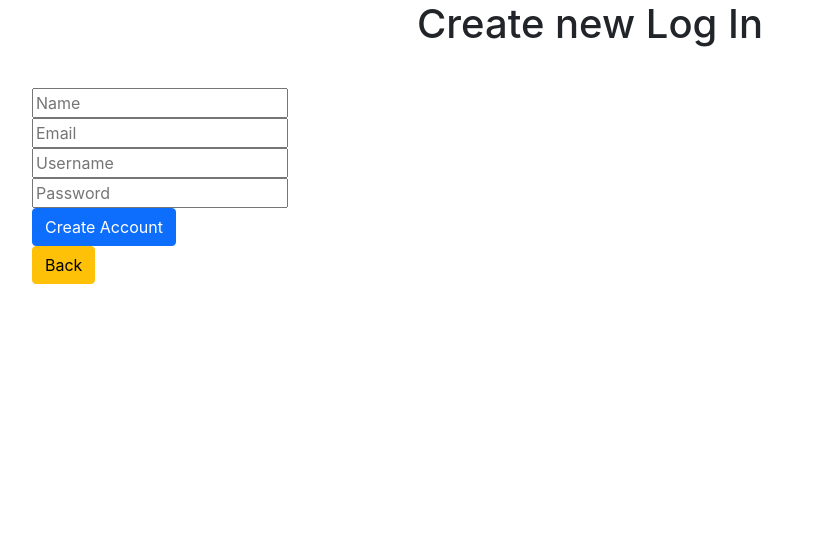
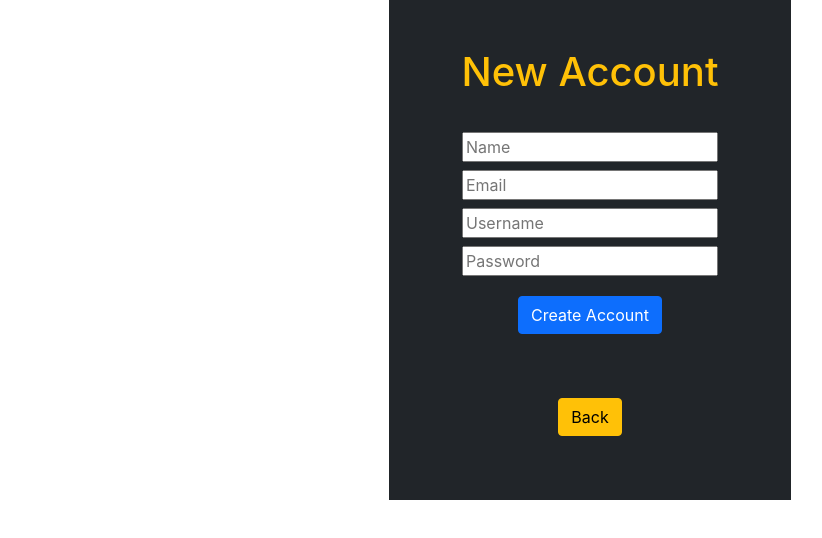
Before and after one commit to CloneJediXI/RunMyHouseClient, a React (Create React App) app in the folder electron-app/: page / in a window 1280 px wide. Both pictures are taken after typing "Sample", "Sample" into the empty fields and a click on the button "Create Account". Shown: the top 538 px of the page, without its empty margins (50-872 px from the left). Built offline with nearby package versions, Linux system fonts and the light colour scheme.

Commit message:
Cleaned up login and new account screens. Removed bank info inputs

```diff
--- a/electron-app/src/components/LogIn.jsx
+++ b/electron-app/src/components/LogIn.jsx
@@ -39,18 +39,19 @@ class LogIn extends React.Component {
     let html = <div className="row m-0">
         <div className="col-md-4 col-1"></div>
         <div className="col-10 col-md-4">
-          <div className="container bg-dark text-light p-5 m-0">
-            <h1 className="text-center">Log In</h1>
-            <p className="text-danger">{this.state.message}</p>
-            <input type="text" value={this.state.username} placeholder="Username" onChange={(event) => this.setState({username: event.target.value})}/>
+          <div className="container bg-dark text-light p-5 m-0 text-center">
+            <h1 className="text-center fst-italic text-warning">Run My House</h1>
+            <h2 className="text-center">Log In</h2>
+            <h4 className="text-danger">{this.state.message}</h4>
+            <input className="m-1" type="text" value={this.state.username} placeholder="Username" onChange={(event) => this.setState({username: event.target.value})}/>
             <br/>
-            <input type="text" value={this.state.password} placeholder="Password" onChange={(event) => this.setState({password: event.target.value})}/>
+            <input className="m-1" type="text" value={this.state.password} placeholder="Password" onChange={(event) => this.setState({password: event.target.value})}/>
             <br/>
-            <button type="submit" className="btn btn-primary" onClick={() => this.logIn()}>Log Me In</button>
+            <button className="m-1" type="submit" className="btn btn-primary" onClick={() => this.logIn()}>Log Me In</button>
             <br/>
             <br/>
             <br/>
-            <button className="btn btn-success me-5 mb-3" onClick={() => this.enterCreate()}>Create Account</button>
+            <button className="btn btn-success mb-3 me-2" onClick={() => this.enterCreate()}>Create Account</button>
             <button className="btn btn-success mb-3" onClick={() => this.enterCreateContractor()}>New Contractor</button>
 
           </div>
--- a/electron-app/src/components/NewContractor.jsx
+++ b/electron-app/src/components/NewContractor.jsx
@@ -69,29 +69,33 @@ class NewContractor extends React.Component {
 
   }
   render(){
-    let html = <div className="contact">
-        <div className="container">
-            <h1 className="text-center">Create new Contractor Account</h1>
-            <p className="text-danger">{this.state.message}</p>
+    let html = <div className="row m-0">
+        <div className="col-md-4 col-1"></div>
+        <div className="col-10 col-md-4">
+            <div className="container bg-dark text-light p-5 m-0 text-center">
+                <h1 className="text-center text-warning">New Contractor</h1>
+                <h4 className="text-danger">{this.state.message}</h4>
                 <br/>
-            <input type="text" value={this.state.companyName} placeholder="Company Name" onChange={(event) => this.setState({companyName: event.target.value})}/>
+                <input className="m-1" type="text" value={this.state.companyName} placeholder="Company Name" onChange={(event) => this.setState({companyName: event.target.value})}/>
                 <br/>
-            <input type="text" value={this.state.password} placeholder="Password" onChange={(event) => this.setState({password: event.target.value})}/>
+                <input className="m-1" type="text" value={this.state.password} placeholder="Password" onChange={(event) => this.setState({password: event.target.value})}/>
                 <br/>
-            <select value={this.state.service} onChange={(event) => this.setState({service: event.target.value})}>
+                <div className="mt-2 bg-secondary p-3">
+                    <label className="mb-1 me-1">Select Service Type</label>
+                    <select className="mb-1" value={this.state.service} onChange={(event) => this.setState({service: event.target.value})}>
                         {this.state.types.map(element => <option value={element} key={element}>{element}</option>)}
                     </select>
-            <label>Add New Service</label>
-            <input type="text" value={this.state.newType} placeholder="New Type of Service" onChange={(event) => this.setState({newType: event.target.value})}/>
+                    <br/>
+                    <label className="mb-1">Add New Service</label>
+                    <input className="mb-1" type="text" value={this.state.newType} placeholder="New Type of Service" onChange={(event) => this.setState({newType: event.target.value})}/>
                     <button className="btn btn-success" onClick={() => this.newType()}>Submit</button>
+                </div>
+
                 <br/>
-            <input type="text" value={this.state.routingNumber} placeholder="Bank Routing number" onChange={(event) => this.setState({routingNumber: event.target.value})}/>
+                <button className="mb-3 mt-1 btn btn-primary" onClick={() => this.newUser()}>Create Account</button>
                 <br/>
-            <input type="text" value={this.state.acountNumber} placeholder="Bank Account Number" onChange={(event) => this.setState({acountNumber: event.target.value})}/>
-            <br/>
-            <button className="btn btn-primary" onClick={() => this.newUser()}>Create Account</button>
-            <br/>
-            <button className="btn btn-warning" onClick={() => this.exitCreateContractor(false)}>Back</button>
+                <button className="mt-3 btn btn-warning" onClick={() => this.exitCreateContractor(false)}>Back</button>
+            </div>
         </div>
     </div>;
     return (html);
--- a/electron-app/src/components/NewUser.jsx
+++ b/electron-app/src/components/NewUser.jsx
@@ -38,22 +38,25 @@ class NewUser extends React.Component {
 
   }
   render(){
-    let html = <div className="contact">
-        <div className="container">
-            <h1 className="text-center">Create new Log In</h1>
-            <p className="text-danger">{this.state.message}</p>
+    let html = <div className="row m-0" >
+        <div className="col-md-4 col-1"></div>
+        <div className="col-10 col-md-4">
+            <div className="container bg-dark text-light p-5 m-0 text-center">
+                <h1 className="text-center text-warning">New Account</h1>
+                <h4 className="text-danger">{this.state.message}</h4>
                 <br/>
-            <input type="text" value={this.state.fullName} placeholder="Name" onChange={(event) => this.setState({fullName: event.target.value})}/>
+                <input className="m-1" type="text" value={this.state.fullName} placeholder="Name" onChange={(event) => this.setState({fullName: event.target.value})}/>
                 <br/>
-            <input type="text" value={this.state.email} placeholder="Email" onChange={(event) => this.setState({email: event.target.value})}/>
+                <input className="m-1" type="text" value={this.state.email} placeholder="Email" onChange={(event) => this.setState({email: event.target.value})}/>
                 <br/>
-            <input type="text" value={this.state.username} placeholder="Username" onChange={(event) => this.setState({username: event.target.value})}/>
+                <input className="m-1" type="text" value={this.state.username} placeholder="Username" onChange={(event) => this.setState({username: event.target.value})}/>
                 <br/>
-            <input type="text" value={this.state.password} placeholder="Password" onChange={(event) => this.setState({password: event.target.value})}/>
+                <input className="m-1" type="text" value={this.state.password} placeholder="Password" onChange={(event) => this.setState({password: event.target.value})}/>
                 <br/>
-            <button className="btn btn-primary" onClick={() => this.newUser()}>Create Account</button>
+                <button className="btn btn-primary m-3 mb-5 text-center" onClick={() => this.newUser()}>Create Account</button>
                 <br/>
-            <button className="btn btn-warning" onClick={() => this.exitCreate(false)}>Back</button>
+                <button className="btn btn-warning m-3" onClick={() => this.exitCreate(false)}>Back</button>
+            </div>
         </div>
     </div>;
     return (html);
```
Lines whose indentation alone changed are shown as unchanged.
